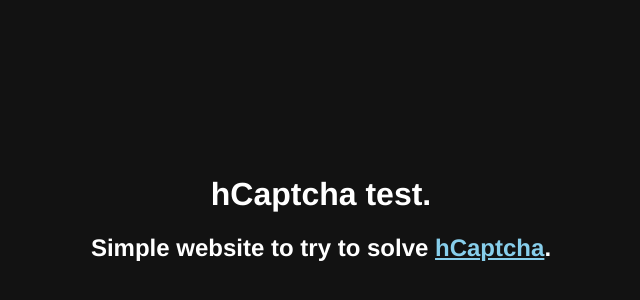
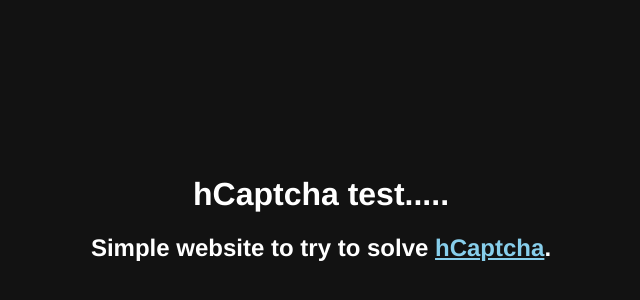
Before and after one commit to maximedrn/hcaptcha-solver-python-selenium, a plain HTML site: page index.html in a window 1280 px wide. Shown: the part 182-482 px from the top of the page, without its empty margins (319-959 px from the left). Drawn offline with Linux system fonts and the light colour scheme.

Commit message:
first commit on index

```diff
--- a/index.html
+++ b/index.html
@@ -10,7 +10,7 @@
   </head>
 
   <body>
-    <h1>hCaptcha test.</h1>
+    <h1>hCaptcha test.....</h1>
     <h2>Simple website to try to solve <a href="https://hCaptcha.com/?r=33d464cbbb54" target="_blank">hCaptcha</a>.</h2>
     <div class="h-captcha" data-sitekey="9a5da798-adac-4c50-9c7e-79d9f92bd4c0" data-theme="dark"></div>
   </body>
```
